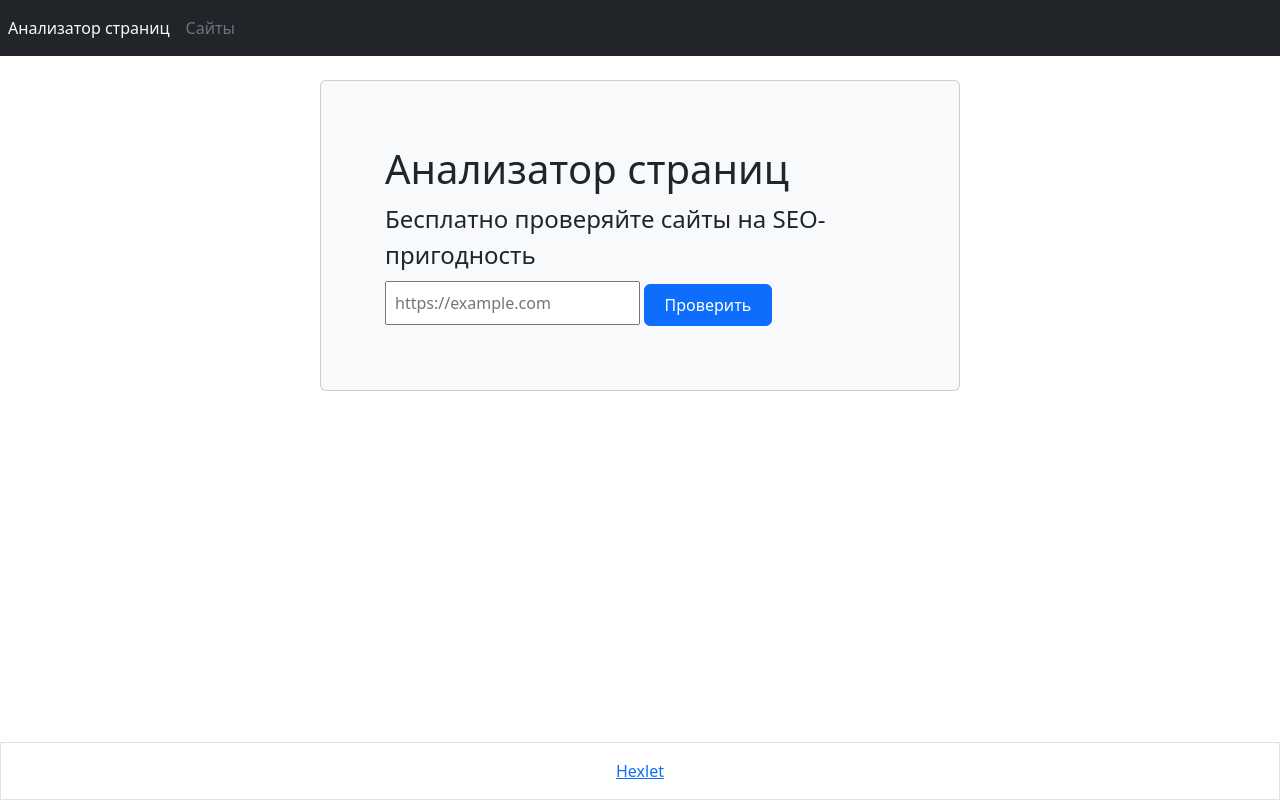
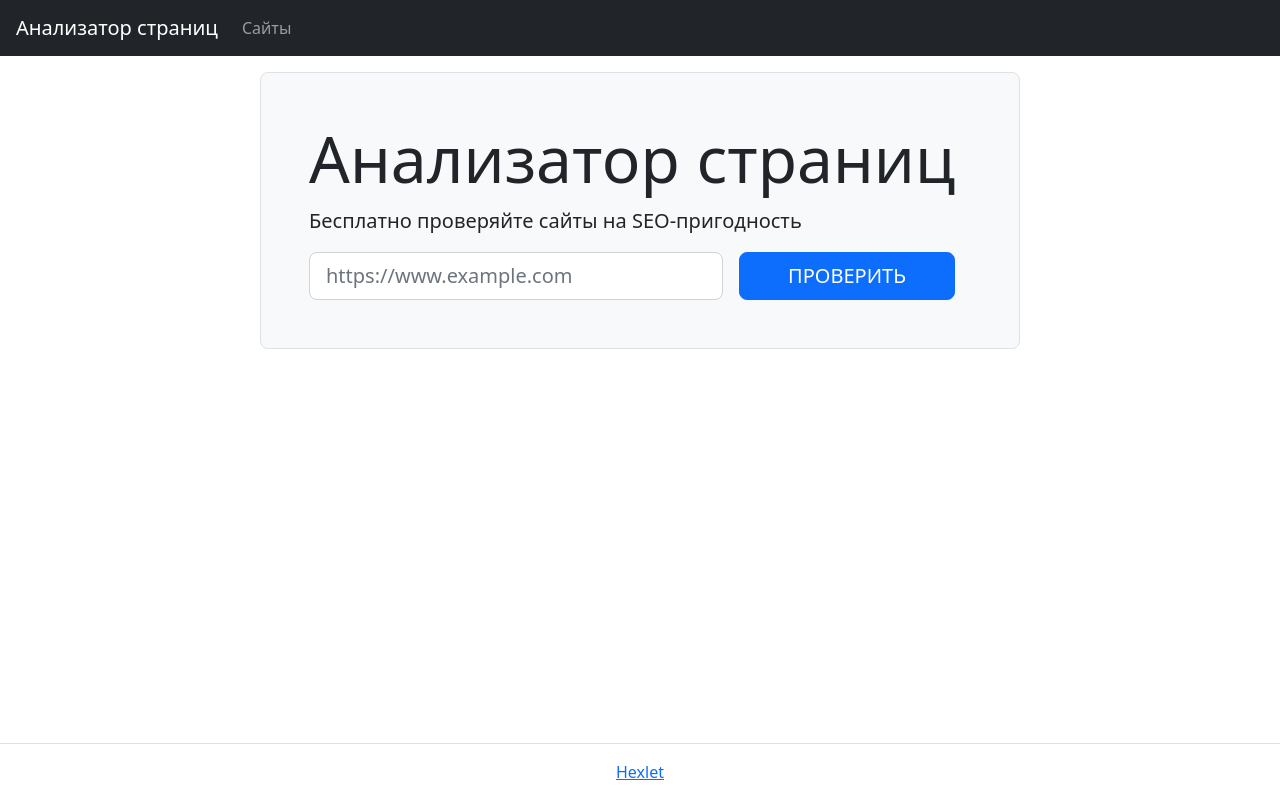
Before and after one commit to EzerTigger/python-project-83, a Flask app: page / in a window 1280 px wide. Run offline with Flask 3, Linux system fonts and the light colour scheme.

Commit message:
Copy styles from reference

```diff
--- a/page_analyzer/templates/index.html
+++ b/page_analyzer/templates/index.html
@@ -1,33 +1,57 @@
+
 <!DOCTYPE html>
 <html lang="en">
   <head>
-  <meta charset="UTF-8">
+    <meta charset="utf-8">
+    <meta name="viewport" content="width=device-width, initial-scale=1, shrink-to-fit=no">
+    <meta name="description" content="Third project for Hexlet.io">
+    <link href="https://cdn.jsdelivr.net/npm/bootstrap@5.2.0/dist/css/bootstrap.min.css" rel="stylesheet"
+    integrity="sha384-gH2yIJqKdNHPEq0n4Mqa/HGKIhSkIHeL5AyhkYV8i59U5AR6csBvApHHNl/vI1Bx" crossorigin="anonymous">
     <title>Анализатор страниц</title>
-  <link href="https://cdn.jsdelivr.net/npm/bootstrap@5.3.0/dist/css/bootstrap.min.css" rel="stylesheet" integrity="sha384-9ndCyUaIbzAi2FUVXJi0CjmCapSmO7SnpJef0486qhLnuZ2cdeRhO02iuK6FUUVM" crossorigin="anonymous">
   </head>
-<body>
-  <header class="navbar navbar-expand-lg bg-dark">
+  <body class="min-vh-100 d-flex flex-column">
+  <header class="flex-shrink-0">
+    <nav class="navbar navbar-expand-md navbar-dark bg-dark px-3">
+  <a class="navbar-brand" href="/">Анализатор страниц</a>
+  <div id="navbarNav">
       <ul class="navbar-nav">
-      <li class="nav-item active">
-        <a class="nav-link text-light" href="">Анализатор страниц </a>
-      </li>
-      <li class="nav-item">
-        <a class="nav-link text-secondary" href="">Сайты</a>
-      </li>
+        <li class="nav-item"><a class="nav-link " href="/urls">Сайты</a></li>
       </ul>
+    </ul>
+  </div>
+</nav>
+
   </header>
-  <div class="card w-50 p-5 mx-auto mt-4 bg-light">
-    <div class="card-body">
-      <p class="card-title h1">Анализатор страниц</p>
-      <form>
-        <legend>Бесплатно проверяйте сайты на SEO-пригодность</legend>
-        <input class="w-50 p-2" type="text" placeholder="https://example.com">
-        <button type="submit" class="btn btn-primary w-25 p-2">Проверить</button>
+
+
+
+  <main class="flex-grow-1">
+    <div class="container-lg mt-3">
+      <h1></h1>
+
+
+<div class="row">
+  <div class="col-12 col-md-10 col-lg-8 mx-auto border rounded-3 bg-light p-5">
+    <h1 class="display-3">Анализатор страниц</h1>
+    <p class="lead">Бесплатно проверяйте сайты на SEO-пригодность</p>
+    <form action="/urls " method="post" class="d-flex justify-content-center" required>
+    <input type="text" name="url" placeholder="https://www.example.com"value=""  class="form-control form-control-lg">
+    <input type="submit" class="btn btn-primary  btn-lg ms-3 px-5 text-uppercase mx-3" value="Проверить">
 </form>
   </div>
 </div>
-  <footer class="fixed-bottom border p-3 text-center">
-    <a href="https://ru.hexlet.io/">Hexlet</a>
+
+    </div>
+  </main>
+  <footer class="border-top py-3 mt-5 flex-shrink-0">
+  <div class="container-lg">
+    <div class="text-center">
+      <a href="https://ru.hexlet.io/" target="_blank">Hexlet</a>
+    </div>
+  </div>
 </footer>
+
+  <script src="https://cdn.jsdelivr.net/npm/bootstrap@5.1.3/dist/js/bootstrap.bundle.min.js"
+    integrity="sha384-ka7Sk0Gln4gmtz2MlQnikT1wXgYsOg+OMhuP+IlRH9sENBO0LRn5q+8nbTov4+1p" crossorigin="anonymous"></script>
   </body>
 </html>
```
Lines whose indentation alone changed are shown as unchanged.
